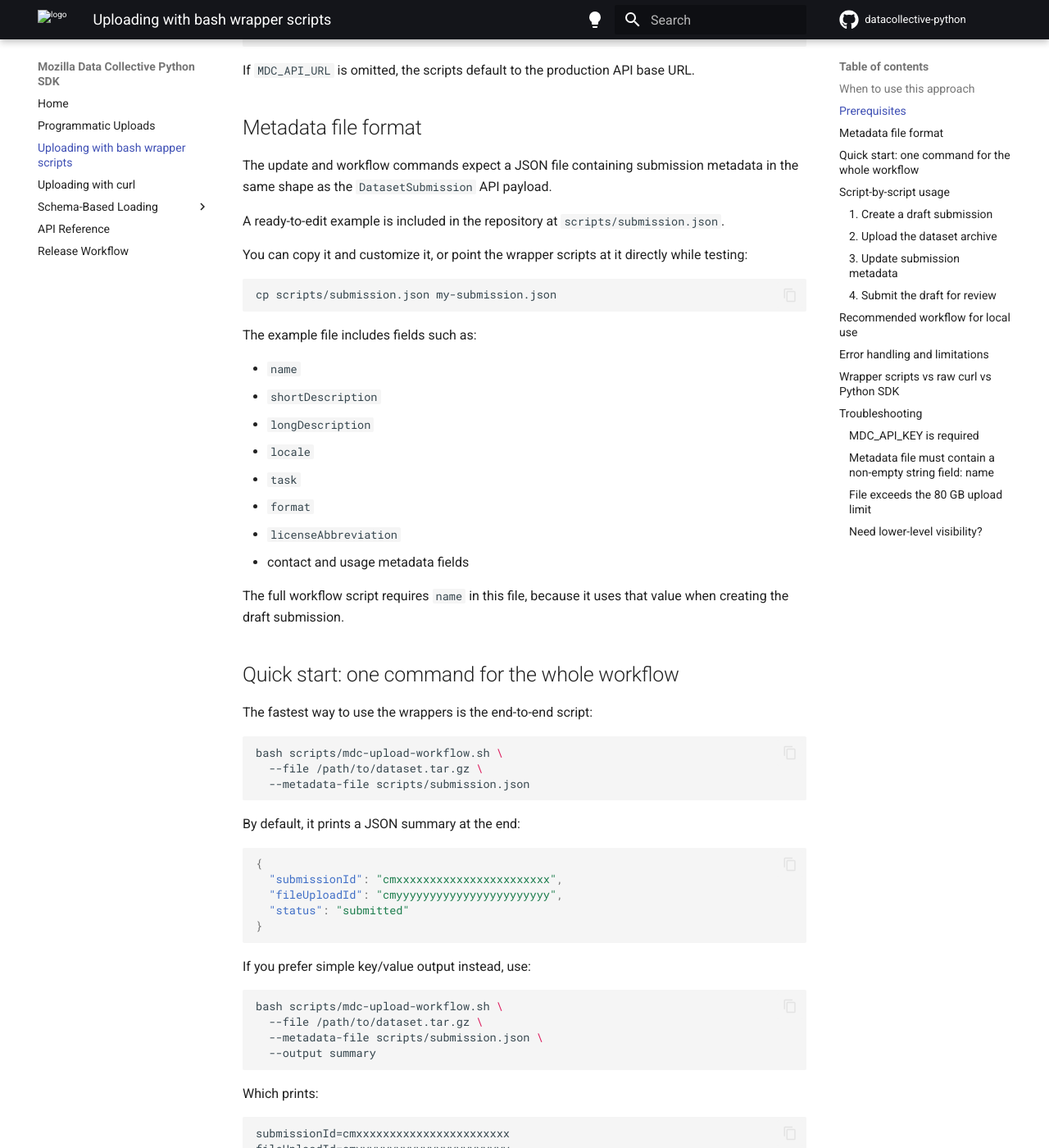
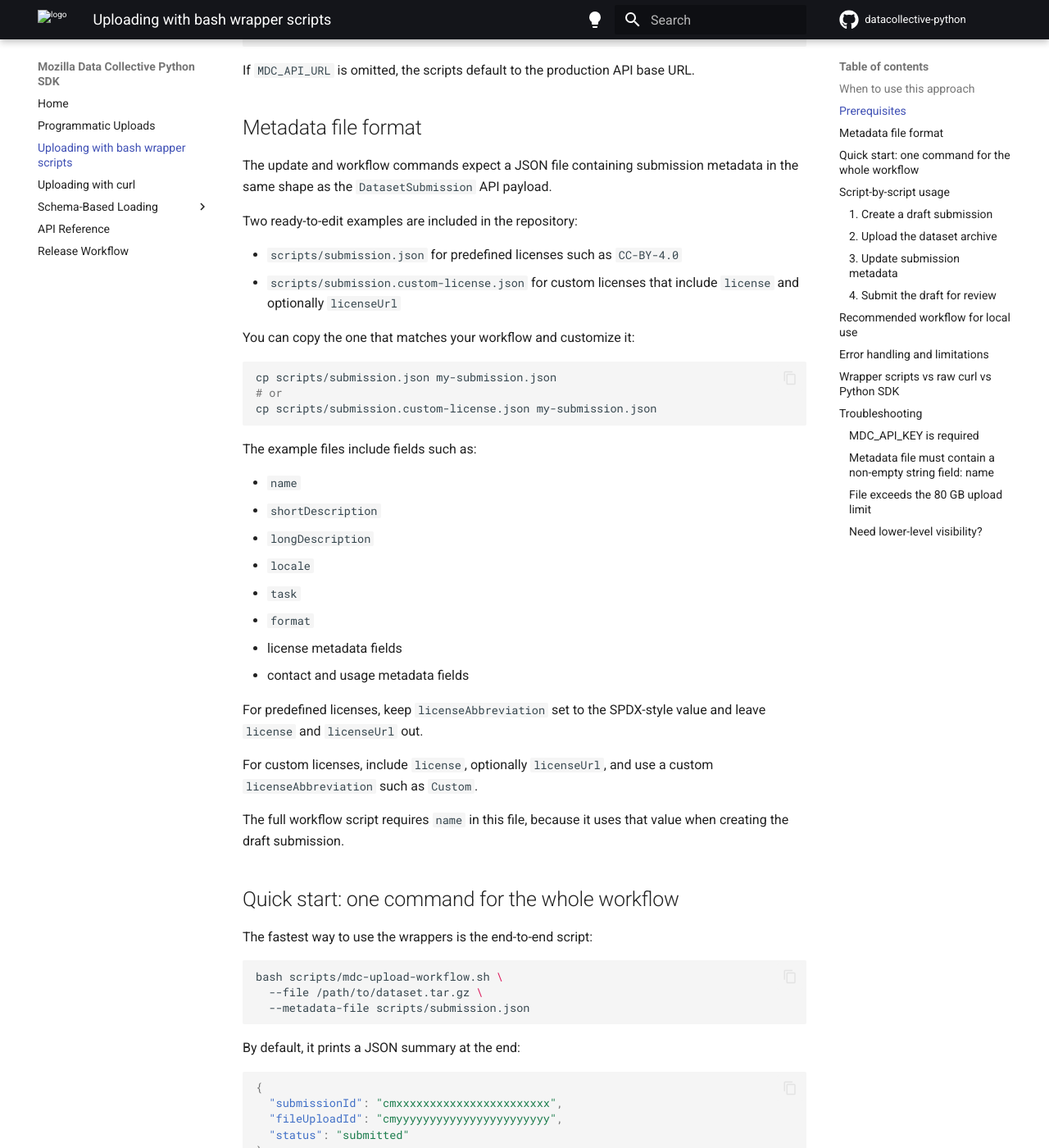
Before and after one commit to Mozilla-Data-Collective/datacollective-python, an MkDocs documentation site: the page built from docs/upload_with_wrappers.md, in a window 1280 px wide and 1400 px high, scrolled down 1362 px. Shown: the whole window at 82% size. Built offline with MkDocs 1.6.1 and Material for MkDocs 9.7.7, drawn with Linux system fonts in a browser that asks for light colours; comment, search, counter and statistics services are not loaded; some of the changed text lies outside the part shown.

Commit message:
Add submission custom license example

````diff
--- a/docs/upload_with_wrappers.md
+++ b/docs/upload_with_wrappers.md
@@ -51,15 +51,20 @@ If `MDC_API_URL` is omitted, the scripts default to the production API base URL.
 
 The update and workflow commands expect a JSON file containing submission metadata in the same shape as the `DatasetSubmission` API payload.
 
-A ready-to-edit example is included in the repository at `scripts/submission.json`.
+Two ready-to-edit examples are included in the repository:
 
-You can copy it and customize it, or point the wrapper scripts at it directly while testing:
+- `scripts/submission.json` for predefined licenses such as `CC-BY-4.0`
+- `scripts/submission.custom-license.json` for custom licenses that include `license` and optionally `licenseUrl`
+
+You can copy the one that matches your workflow and customize it:
 
 ```bash
 cp scripts/submission.json my-submission.json
+# or
+cp scripts/submission.custom-license.json my-submission.json
 ```
 
-The example file includes fields such as:
+The example files include fields such as:
 
 - `name`
 - `shortDescription`
@@ -67,8 +72,12 @@ The example file includes fields such as:
 - `locale`
 - `task`
 - `format`
-- `licenseAbbreviation`
+- license metadata fields
 - contact and usage metadata fields
+
+For predefined licenses, keep `licenseAbbreviation` set to the SPDX-style value and leave `license` and `licenseUrl` out.
+
+For custom licenses, include `license`, optionally `licenseUrl`, and use a custom `licenseAbbreviation` such as `Custom`.
 
 The full workflow script requires `name` in this file, because it uses that value when creating the draft submission.
 
@@ -164,6 +173,15 @@ bash scripts/mdc-upload-update.sh \
   --file-upload-id "$FILE_UPLOAD_ID"
 ```
 
+If you are using a custom license payload instead:
+
+```bash
+bash scripts/mdc-upload-update.sh \
+  --submission-id "$SUBMISSION_ID" \
+  --metadata-file scripts/submission.custom-license.json \
+  --file-upload-id "$FILE_UPLOAD_ID"
+```
+
 By default, this prints the updated submission JSON. If you only need the submission ID back:
 
 ```bash
@@ -200,6 +218,7 @@ export MDC_API_KEY="your-api-key-here"
 export MDC_API_URL="https://datacollective.mozillafoundation.org/api"
 
 cp scripts/submission.json my-submission.json
+# or: cp scripts/submission.custom-license.json my-submission.json
 # Edit my-submission.json before uploading
 
 bash scripts/mdc-upload-workflow.sh \
````
Also changed, not shown: 1 other file.
